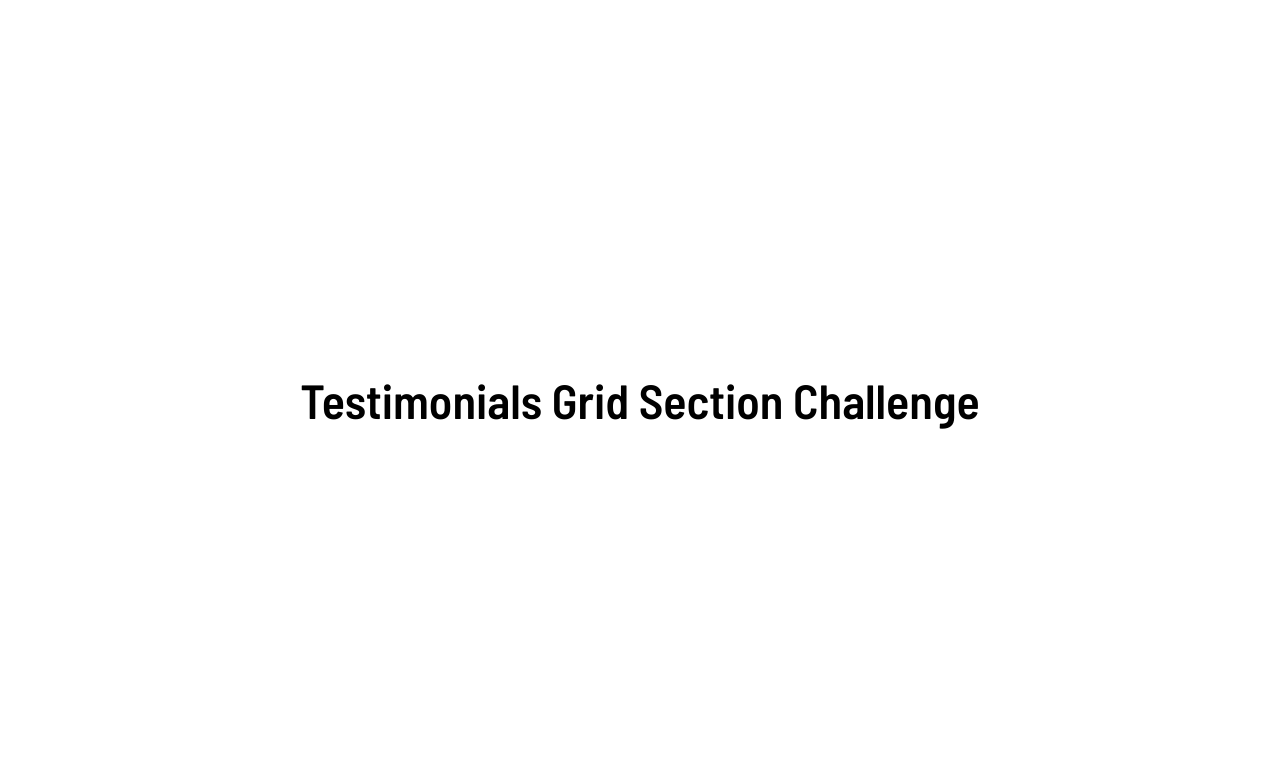
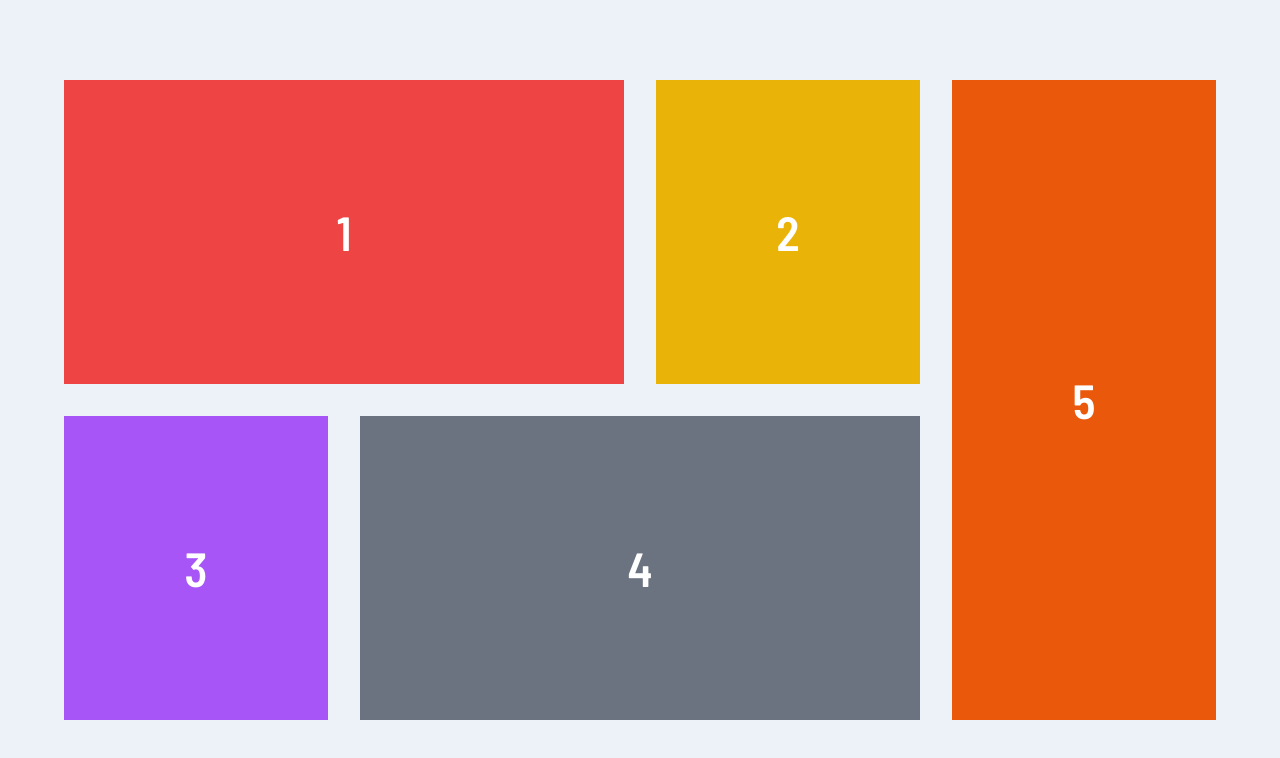
Before and after one commit to shobhit-gupta/fem13-testimonials, a SvelteKit app: page / in a window 1280 px wide. Shown: the top 758 px of the page. Built offline with nearby package versions, Linux system fonts and the light colour scheme.

Commit message:
feat: Add the grid

```diff
--- a/src/app.css
+++ b/src/app.css
@@ -4,6 +4,6 @@
 
 @layer base {
 	body {
-		@apply font-sans text-sm font-medium;
+		@apply bg-lightGrayishBlue font-sans text-sm font-medium;
 	}
 }
--- a/src/routes/+page.svelte
+++ b/src/routes/+page.svelte
@@ -8,8 +8,26 @@
 	<title>Testimonials Grid Section Challenge</title>
 </svelte:head>
 
-<div class="flex h-screen items-center justify-center text-5xl font-semibold">
-	Testimonials Grid Section Challenge
+<div
+	class="flex min-h-screen items-center justify-center text-center align-middle text-5xl font-semibold text-white"
+>
+	<div class="grid max-w-6xl grid-cols-1 gap-6 md:grid-cols-4 md:grid-rows-2 md:gap-8">
+		<div class="h-full w-full bg-red-500 md:order-1 md:col-span-2">
+			<div class="flex h-full items-center justify-center p-32">1</div>
+		</div>
+		<div class="h-full w-full bg-yellow-500 md:order-2">
+			<div class="flex h-full items-center justify-center p-32">2</div>
+		</div>
+		<div class="h-full w-full bg-purple-500 md:order-4">
+			<div class="flex h-full items-center justify-center p-32">3</div>
+		</div>
+		<div class="h-full w-full bg-gray-500 md:order-5 md:col-span-2">
+			<div class="flex h-full items-center justify-center p-32">4</div>
+		</div>
+		<div class="h-full w-full bg-orange-600 md:order-3 md:row-span-2">
+			<div class="flex h-full items-center justify-center p-32">5</div>
+		</div>
+	</div>
 </div>
 
 <!-- Daniel Clifford -->
```
